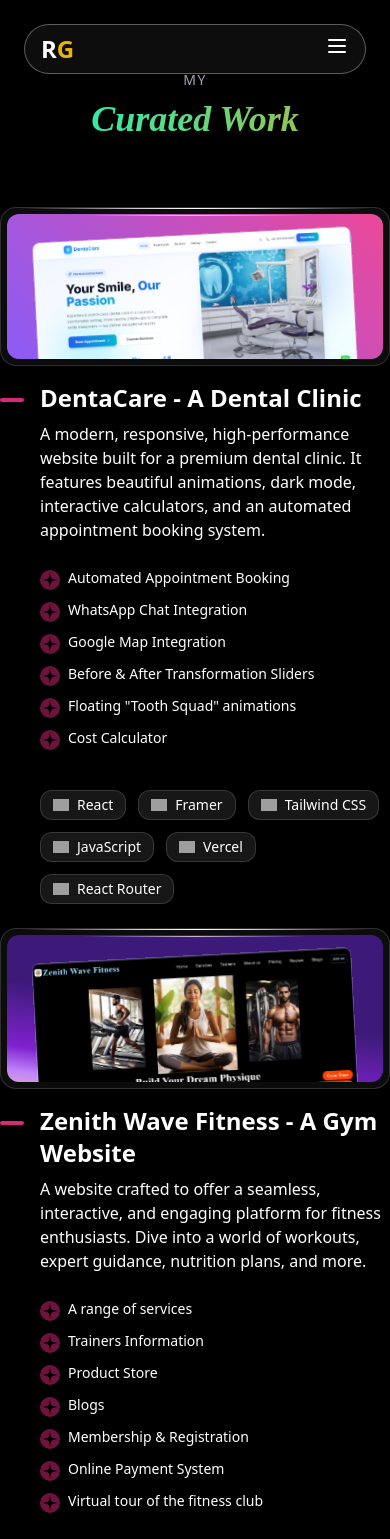
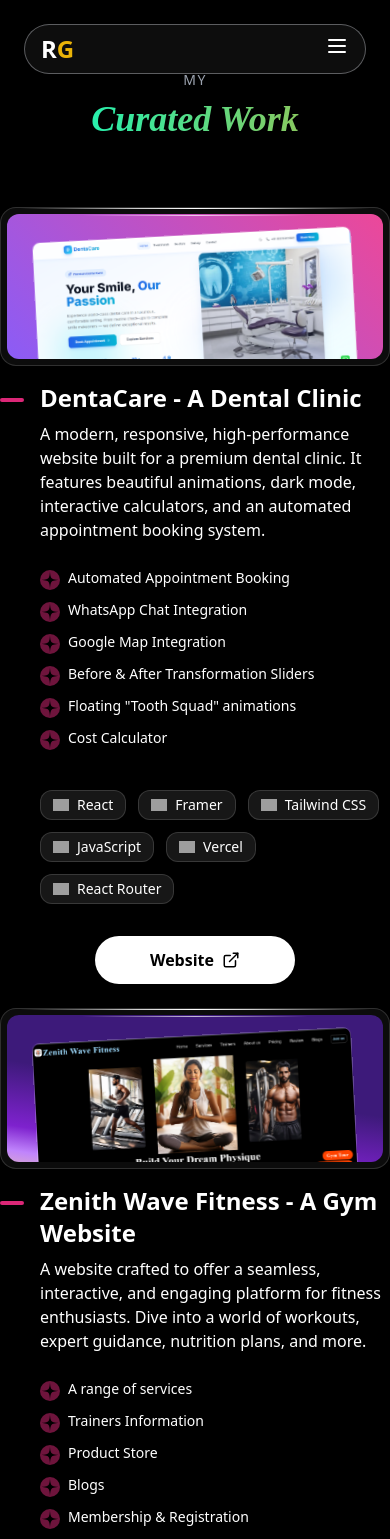
Before and after one commit to Rohan-Ghadage/My-Portfolio, a React (Vite) app: page /projects in a window 390 px wide. Shown: the top 1539 px of the page. Built offline with nearby package versions, Linux system fonts and the light colour scheme; grey boxes are pictures that could not be loaded.

Commit message:
Add: Work Experience

```diff
--- a/src/App.jsx
+++ b/src/App.jsx
@@ -1,5 +1,5 @@
-import { useState } from "react";
-import { Routes, Route } from "react-router-dom";
+import { useState, useEffect } from "react";
+import { Routes, Route, useLocation } from "react-router-dom";
 
 import ContactSection from "./pages/ContactSection";
 import Footer from "./pages/Footer";
@@ -12,6 +12,11 @@ import AboutPage from "./pages/AboutPage";
 
 export default function App() {
   const [isPopupOpen, setIsPopupOpen] = useState(false);
+  const { pathname } = useLocation();
+
+  useEffect(() => {
+    window.scrollTo(0, 0);
+  }, [pathname]);
 
   return (
 
--- a/src/components/ProjectDetails.jsx
+++ b/src/components/ProjectDetails.jsx
@@ -52,8 +52,39 @@ const ProjectDetails = ({ project }) => {
               </div>
             ))}
           </div>
+
         </div>
       </div>
+
+      {/* Mobile Website Button - Properly Aligned */}
+      {project.link && (
+        <div className="mt-8 flex justify-center lg:hidden w-full">
+          <a
+            href={project.link}
+            target="_blank"
+            rel="noopener noreferrer"
+            className="flex items-center justify-center w-fit min-w-[200px] py-3 px-8 rounded-full bg-white text-black font-semibold text-base hover:bg-gray-200 transition-colors"
+          >
+            Website
+            <svg
+              xmlns="http://www.w3.org/2000/svg"
+              width="18"
+              height="18"
+              viewBox="0 0 24 24"
+              fill="none"
+              stroke="currentColor"
+              strokeWidth="2"
+              strokeLinecap="round"
+              strokeLinejoin="round"
+              className="ml-2"
+            >
+              <path d="M15 3h6v6"></path>
+              <path d="M10 14 21 3"></path>
+              <path d="M18 13v6a2 2 0 0 1-2 2H5a2 2 0 0 1-2-2V8a2 2 0 0 1 2-2h6"></path>
+            </svg>
+          </a>
+        </div>
+      )}
     </div>
   );
 };
--- a/src/components/experienceData.js
+++ b/src/components/experienceData.js
@@ -20,7 +20,7 @@ const experienceData = [
   },
 
   {
-    duration: "June 2025 - Present",
+    duration: "June 2025 - September 2025",
     logo: "foundinglabs.ai.png",
     company: "FoundingLabs.ai",
     location: "Jharkhand, India",
@@ -37,6 +37,25 @@ const experienceData = [
     ],
   },
 
+
+  {
+    duration: "October 2025 - Present",
+    logo: "aiqlogo.jpg",
+    company: "AIQ",
+    location: "Kandiwali (Mumbai)",
+    workType: "On site",
+    role: "3. Full Stack Developer",
+    achievements: [
+      'Working on the core Industrial Projects',
+      'Exploring the different Technologies',
+      'Working on the different types of OR Tools Projects',
+
+    ],
+    skills: [
+      'React.js', 'Python', 'PostgreSQL', 'Docker', 'Postman', 'Git & GitHub', 'OR-Tools'
+    ],
+  },
+
 ];
 
 export default experienceData;
--- a/src/index.css
+++ b/src/index.css
@@ -1,6 +1,12 @@
 @tailwind base;
 @tailwind components;
 @tailwind utilities;
+
+html, body {
+  overflow-x: hidden;
+  background-color: #000;
+  color: #fff;
+}
 
 @keyframes gradient-shift {
   0% {
--- a/src/pages/Hero.jsx
+++ b/src/pages/Hero.jsx
@@ -48,7 +48,10 @@ const Hero = ({setIsPopupOpen}) => {
             ➜
           </span>
         </button>
-        <span className="text-gray-400 text-sm sm:text-base">connect.rohanghadage@gmail.com</span>
+        <div className="flex flex-col text-center sm:text-left gap-1">
+          <span className="text-gray-400 text-sm sm:text-base">connect.rohanghadage@gmail.com</span>
+          <span className="text-gray-400 text-sm sm:text-base">+91 8329503580</span>
+        </div>
       </div>
     </motion.section>
 
--- a/src/pages/PopupModal.jsx
+++ b/src/pages/PopupModal.jsx
@@ -1,5 +1,5 @@
 import React, { useEffect } from 'react';
-import { Mail, Linkedin, Github, Twitter, Instagram } from 'lucide-react';
+import { Mail, Phone, Linkedin, Github, Twitter, Instagram } from 'lucide-react';
 
 const PopupModal = ({ onClose }) => {
 
@@ -34,10 +34,11 @@ const PopupModal = ({ onClose }) => {
         {/* Content */}
         <div className="flex flex-col md:flex-row items-center justify-between gap-6">
 
-          {/* Left Side: Email Box */}
+          {/* Left Side: Contact Boxes */}
+          <div className="flex flex-col gap-4 w-full md:w-[60%]">
             <a
               href="mailto:connect.rohanghadage@gmail.com"
-            className="flex flex-col items-start bg-gradient-to-r from-[#151515] to-[#1f1f1f] border border-gray-600 rounded-lg p-6 w-full md:w-[60%] cursor-pointer hover:scale-105 transition"
+              className="flex flex-col items-start bg-gradient-to-r from-[#151515] to-[#1f1f1f] border border-gray-600 rounded-lg p-6 w-full cursor-pointer hover:scale-105 transition"
             >
               <div className="flex items-center gap-2 mb-4 text-blue-400 font-semibold text-lg">
                 <Mail size={20} />
@@ -50,6 +51,23 @@ const PopupModal = ({ onClose }) => {
                 Send me an email directly
               </div>
             </a>
+
+            <a
+              href="tel:+918329503580"
+              className="flex flex-col items-start bg-gradient-to-r from-[#151515] to-[#1f1f1f] border border-gray-600 rounded-lg p-6 w-full cursor-pointer hover:scale-105 transition"
+            >
+              <div className="flex items-center gap-2 mb-4 text-green-400 font-semibold text-lg">
+                <Phone size={20} />
+                Phone
+              </div>
+              <div className="text-white font-medium text-sm mb-1 truncate">
+                +91 8329503580
+              </div>
+              <div className="text-gray-400 text-sm">
+                Call or message me
+              </div>
+            </a>
+          </div>
 
           {/* Right Side: Social Icons — horizontal in all modes */}
           <div className="flex flex-row flex-wrap gap-6 justify-center items-center w-full md:w-[35%]">
```
Also changed, not shown: public/aiqlogo.jpg (added). Lines whose indentation alone changed are shown as unchanged.
